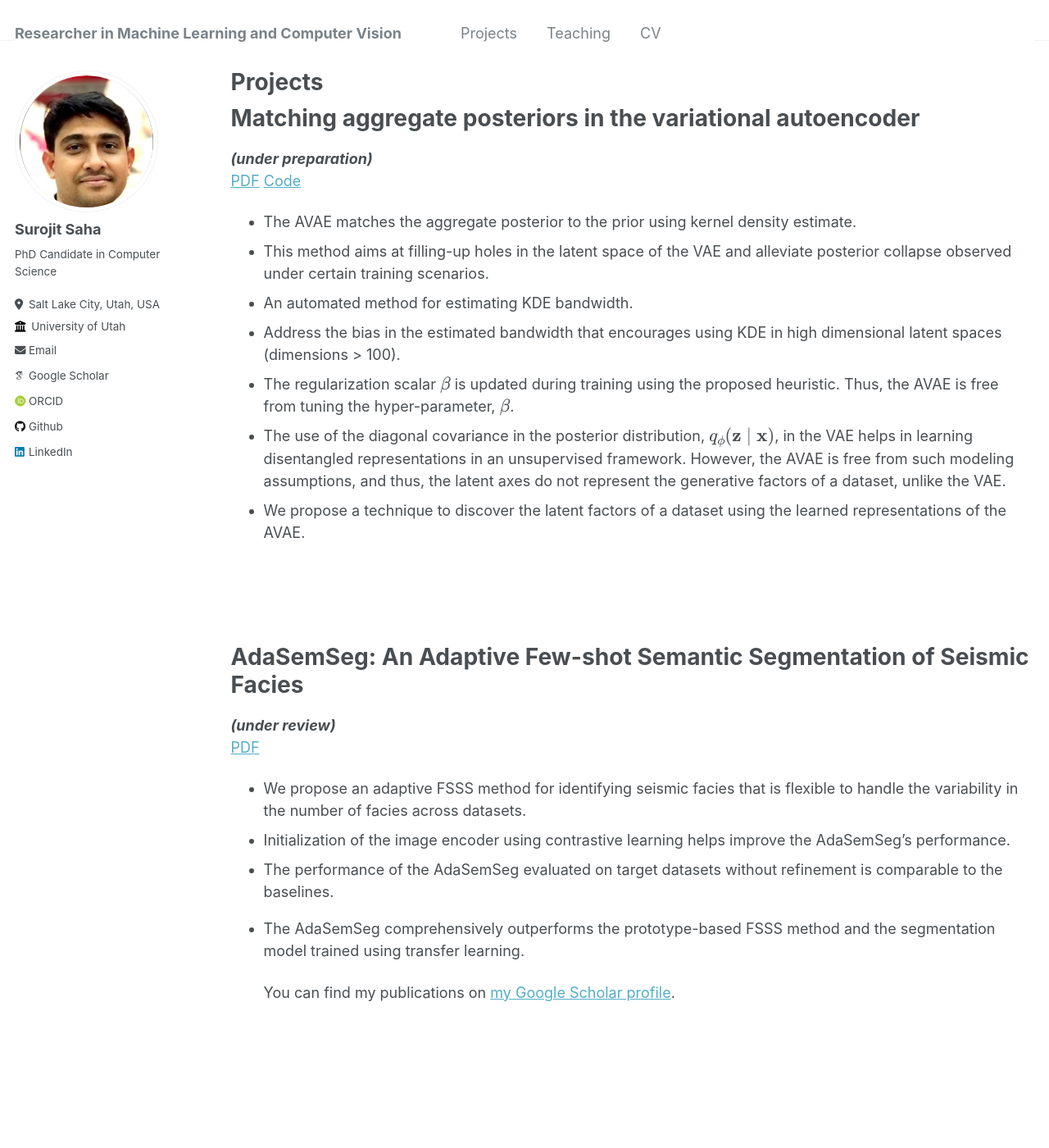
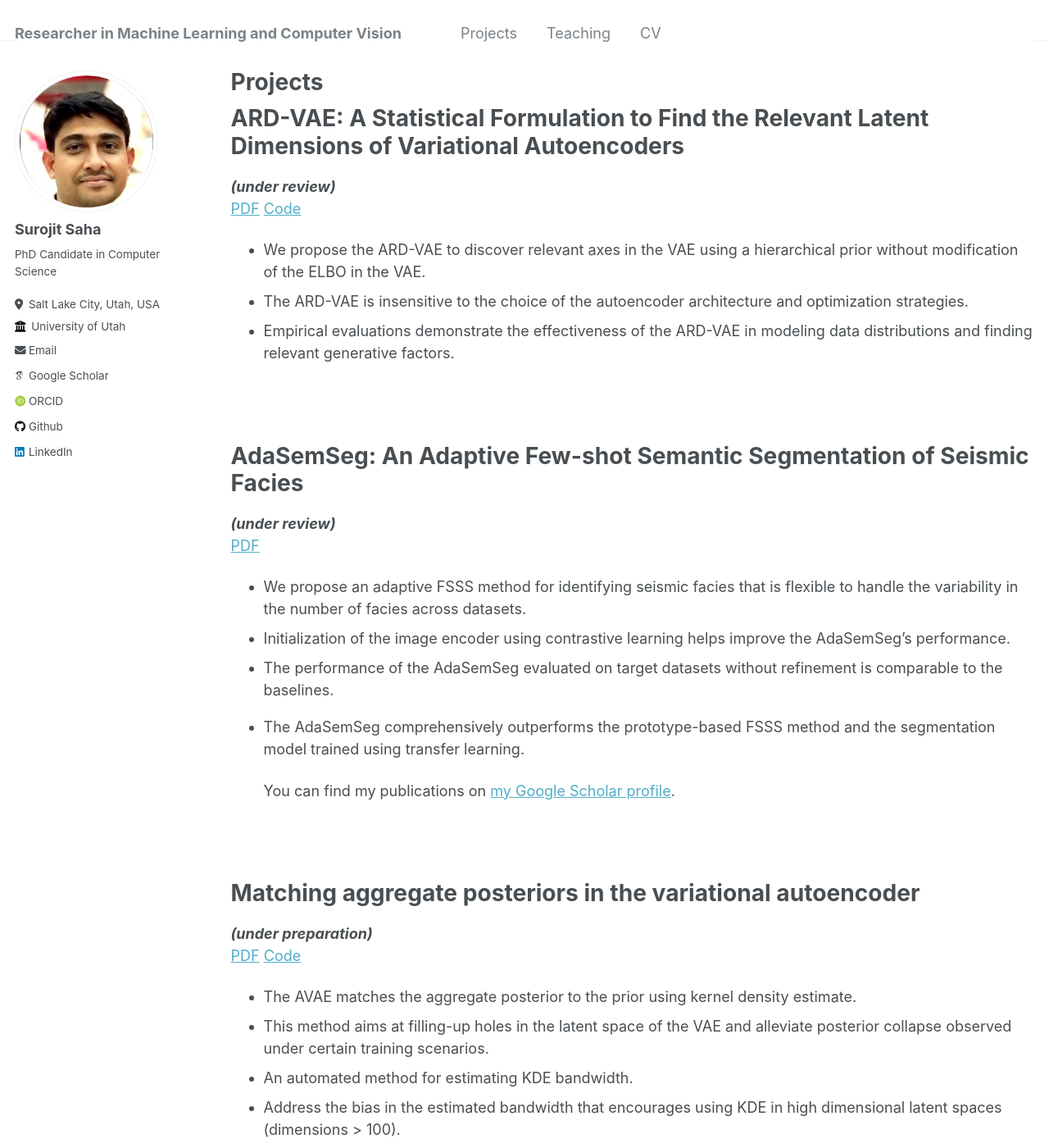
Before and after one commit to Surojit-Utah/Surojit-Utah.github.io, a Jekyll site: the page built from _pages/publications.md, in a window 1280 px wide and 1400 px high. Shown: the whole window at 82% size. Built offline with Jekyll 4.4.1, drawn with Linux system fonts in a browser that asks for light colours; some web fonts are replaced.

Commit message:
Update publications.md

```diff
--- a/_pages/publications.md
+++ b/_pages/publications.md
@@ -5,24 +5,19 @@ permalink: /publications/
 author_profile: true
 ---
 
-# Matching aggregate posteriors in the variational autoencoder
+# ARD-VAE: A Statistical Formulation to Find the Relevant Latent Dimensions of Variational Autoencoders
 <!---
 ---
 citation: 'Surojit Saha, Ross Whitaker. (2024). &quot; Matching aggregate posteriors in the variational autoencoder.&quot; <i>ICPR </i>.'
 ---
 -->
-***(under preparation)***<br />
-[PDF](http://surojit-utah.github.io/files/AVAE.pdf "PDF") [Code](https://github.com/Surojit-Utah/AVAE "Code")
+***(under review)***<br />
+[PDF](http://surojit-utah.github.io/files/ARD_VAE.pdf "PDF") [Code](https://github.com/Surojit-Utah/ARD-VAE "Code")
 
-* The AVAE matches the aggregate posterior to the prior using kernel density estimate.
-* This method aims at filling-up holes in the latent space of the VAE and alleviate posterior collapse observed under certain training scenarios.
-* An automated method for estimating KDE bandwidth.
-* Address the bias in the estimated bandwidth that encourages using KDE in high dimensional latent spaces (dimensions > 100).
-* The regularization scalar $$\beta$$ is updated during training using the proposed heuristic. Thus, the AVAE is free from tuning the hyper-parameter, $$\beta$$.
-* The use of the diagonal covariance in the posterior distribution, $$q_{\phi}(\mathbf{z} \mid \mathbf{x})$$, in the VAE helps in learning disentangled representations in an unsupervised framework. However, the AVAE is free from such modeling assumptions, and thus, the latent axes do not represent the generative factors of a dataset, unlike the VAE.
-* We propose a technique to discover the latent factors of a dataset using the learned representations of the AVAE.
+* We propose the ARD-VAE to discover relevant axes in the VAE using a hierarchical prior without modification of the ELBO in the VAE.
+* The ARD-VAE is insensitive to the choice of the autoencoder architecture and optimization strategies.
+* Empirical evaluations demonstrate the effectiveness of the ARD-VAE in modeling data distributions and finding relevant generative factors.
 
-<br />
 <br />
 <br />
 # AdaSemSeg: An Adaptive Few-shot Semantic Segmentation of Seismic Facies
@@ -44,6 +39,26 @@ citation: 'Surojit Saha, Ross Whitaker. (2024). &quot; An Adaptive Few-shot Sema
   <div class="wordwrap">You can find my publications on <a href="{{site.author.googlescholar}}">my Google Scholar profile</a>.</div>
 {% endif %}
 
+<br />
+<br />
+# Matching aggregate posteriors in the variational autoencoder
+<!---
+---
+citation: 'Surojit Saha, Ross Whitaker. (2024). &quot; Matching aggregate posteriors in the variational autoencoder.&quot; <i>ICPR </i>.'
+---
+-->
+***(under preparation)***<br />
+[PDF](http://surojit-utah.github.io/files/AVAE.pdf "PDF") [Code](https://github.com/Surojit-Utah/AVAE "Code")
+
+* The AVAE matches the aggregate posterior to the prior using kernel density estimate.
+* This method aims at filling-up holes in the latent space of the VAE and alleviate posterior collapse observed under certain training scenarios.
+* An automated method for estimating KDE bandwidth.
+* Address the bias in the estimated bandwidth that encourages using KDE in high dimensional latent spaces (dimensions > 100).
+* The regularization scalar $$\beta$$ is updated during training using the proposed heuristic. Thus, the AVAE is free from tuning the hyper-parameter, $$\beta$$.
+* The use of the diagonal covariance in the posterior distribution, $$q_{\phi}(\mathbf{z} \mid \mathbf{x})$$, in the VAE helps in learning disentangled representations in an unsupervised framework. However, the AVAE is free from such modeling assumptions, and thus, the latent axes do not represent the generative factors of a dataset, unlike the VAE.
+* We propose a technique to discover the latent factors of a dataset using the learned representations of the AVAE.
+
+
 <!---
 {% include base_path %}
 
```
